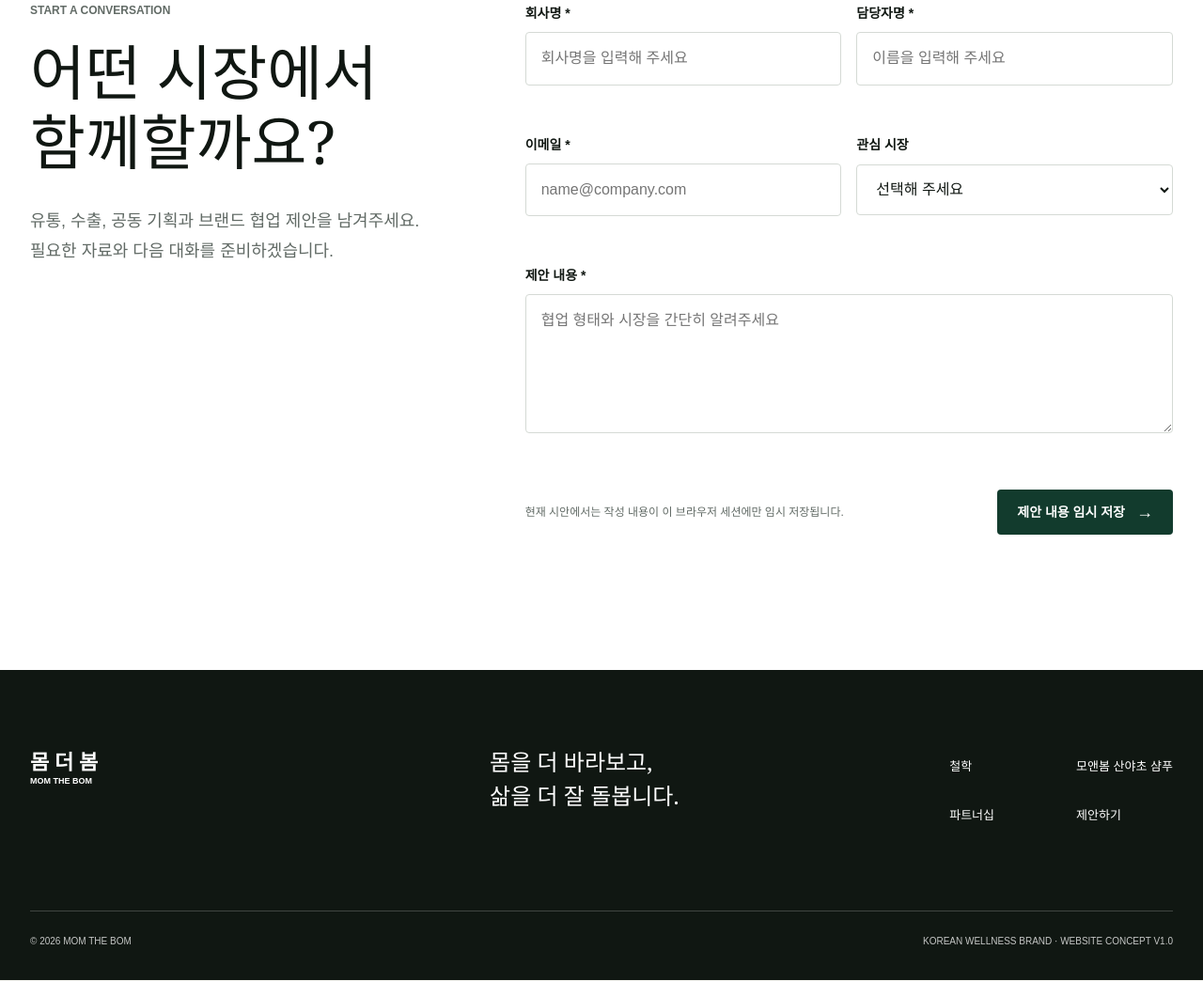
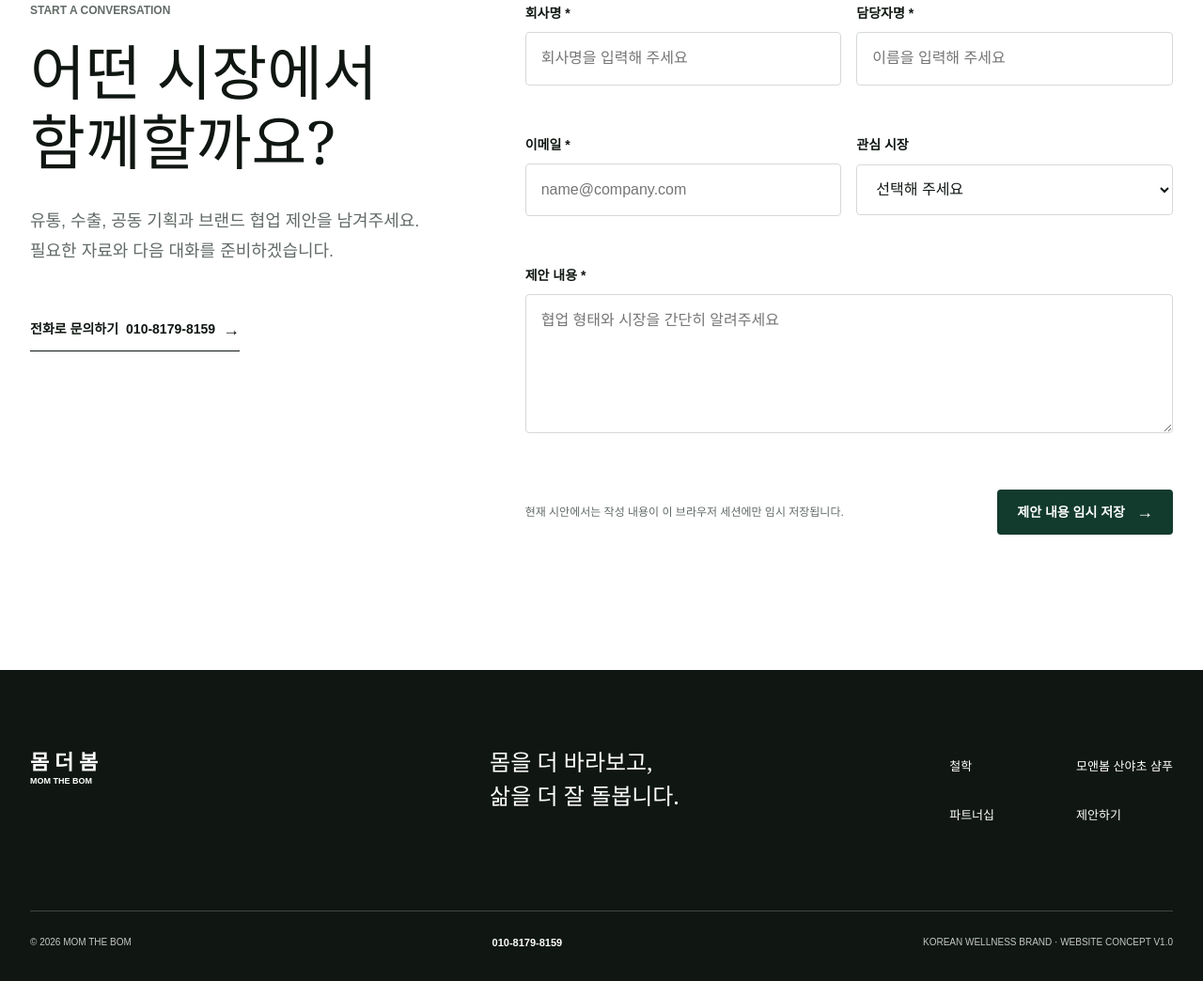
Before and after one commit to conbilab/mom-the-bom, a plain HTML site: page index.html in a window 1280 px wide. Shown: the part 6317-7361 px from the top of the page at 94% size. Drawn offline with Linux system fonts and the light colour scheme.

Commit message:
Add click to call contact link

```diff
--- a/index.html
+++ b/index.html
@@ -226,6 +226,11 @@
             <p class="eyebrow" data-i18n="contact_kicker">START A CONVERSATION</p>
             <h2 id="contact-title" class="display-lg" data-i18n-html="contact_title">어떤 시장에서<br>함께할까요?</h2>
             <p class="body-lg text-stone" data-i18n="contact_intro">유통, 수출, 공동 기획과 브랜드 협업 제안을 남겨주세요. 필요한 자료와 다음 대화를 준비하겠습니다.</p>
+            <a class="text-link contact-phone" href="tel:01081798159" aria-label="전화 010-8179-8159">
+              <span data-i18n="phone_label">전화로 문의하기</span>
+              <span>010-8179-8159</span>
+              <span class="button-arrow" aria-hidden="true">→</span>
+            </a>
           </div>
           <form class="inquiry-form reveal" action="" method="post" data-inquiry-form novalidate>
             <div class="form-row">
@@ -291,6 +296,7 @@
       </div>
       <div class="container footer-bottom">
         <p>© <span data-year></span> MOM THE BOM</p>
+        <a class="footer-phone" href="tel:01081798159" aria-label="전화 010-8179-8159">010-8179-8159</a>
         <p data-i18n="footer_note">KOREAN WELLNESS BRAND · WEBSITE CONCEPT V1.0</p>
       </div>
     </footer>
--- a/script.js
+++ b/script.js
@@ -81,6 +81,7 @@
       contact_kicker: "START A CONVERSATION",
       contact_title: "어떤 시장에서<br>함께할까요?",
       contact_intro: "유통, 수출, 공동 기획과 브랜드 협업 제안을 남겨주세요. 필요한 자료와 다음 대화를 준비하겠습니다.",
+      phone_label: "전화로 문의하기",
       form_company: "회사명 *",
       form_company_placeholder: "회사명을 입력해 주세요",
       form_name: "담당자명 *",
@@ -183,6 +184,7 @@
       contact_kicker: "START A CONVERSATION",
       contact_title: "Which market could<br>we enter together?",
       contact_intro: "Share your proposal for distribution, export, co-development or brand collaboration. We will prepare the right materials and next conversation.",
+      phone_label: "Call us",
       form_company: "Company *",
       form_company_placeholder: "Enter your company name",
       form_name: "Contact name *",
--- a/styles.css
+++ b/styles.css
@@ -1048,6 +1048,10 @@ html[lang="en"] .lang-en {
   margin-top: 32px;
 }
 
+.contact-phone {
+  margin-top: 28px;
+}
+
 .inquiry-form {
   display: grid;
   grid-column: 6 / -1;
@@ -1120,6 +1124,17 @@ html[lang="en"] .lang-en {
   margin: 0;
   color: var(--white-soft);
   font-size: 10px;
+}
+
+.footer-phone {
+  color: var(--porcelain);
+  font-size: 11px;
+  font-weight: 600;
+  transition: color 220ms var(--ease-out);
+}
+
+.footer-phone:hover {
+  color: var(--amber);
 }
 
 .observation {
```
Also changed, not shown: product.html (+1 -0 lines).
